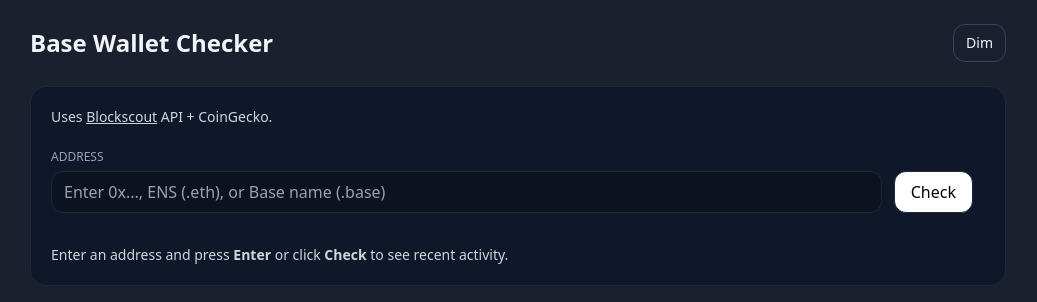
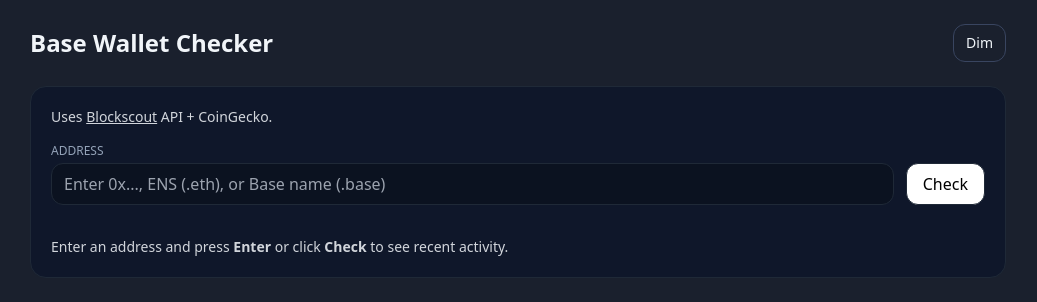
Before and after one commit to Joebakid/BaseWalletChecker, a Next.js app: page / in a window 1280 px wide. Shown: the top 302 px of the page, without its empty margins (122-1159 px from the left). Built offline with nearby package versions, Linux system fonts and the light colour scheme.

Commit message:
align the address properly

```diff
--- a/components/BaseWalletChecker.tsx
+++ b/components/BaseWalletChecker.tsx
@@ -370,11 +370,16 @@ export default function BaseWalletChecker() {
           API + CoinGecko.
         </p>
 
-        <div className="mt-4 grid gap-3 sm:grid-cols-[1fr_auto_auto] items-end">
-          <label className="block">
-            <span className="text-xs uppercase text-gray-400">Address</span>
+<div className="mt-4">
+  <label className="block text-xs uppercase text-gray-400 mb-1">
+    Address
+  </label>
+
+  <div className="flex gap-3 items-center">
+    {/* Input + resolved */}
+    <div className="flex-1">
       <input
-              className="mt-1 w-full rounded-xl border border-gray-800 bg-gray-900 px-3 py-2 outline-none focus:outline-none focus:ring-0"
+        className="w-full rounded-xl border border-gray-800 bg-gray-900 px-3 py-2 outline-none focus:outline-none focus:ring-0"
         placeholder="Enter 0x..., ENS (.eth), or Base name (.base)"
         value={addr}
         onChange={(e) => setAddr(e.target.value)}
@@ -385,28 +390,34 @@ export default function BaseWalletChecker() {
           }
         }}
       />
-            {/* Resolved preview */}
-            {resolvedAddr && resolvedAddr.toLowerCase() !== addr.trim().toLowerCase() && (
-              <div className="mt-1 text-xs text-gray-400">
-                Resolved: <span className="text-gray-200">{resolvedAddr}</span>
+
     </div>
-            )}
-          </label>
 
+
+
+    {/* Button stays aligned with search bar */}
     <button
       onClick={fetchAll}
       disabled={loading}
-            className="rounded-xl border border-gray-800 bg-white text-black px-4 py-2 disabled:opacity-60"
+      className="h-[42px] rounded-xl border border-gray-800 bg-white text-black px-4 py-2 disabled:opacity-60"
     >
       {loading ? "Checking..." : "Check"}
     </button>
 
-          {!!usdPrice && (
-            <div className="text-right text-sm text-gray-300">
-              BASE price: ${fmt(usdPrice, 4)}
+  </div>
+
+
+        {resolvedAddr &&
+        resolvedAddr.toLowerCase() !== addr.trim().toLowerCase() && (
+          <div className="mt-1 text-xs text-gray-400">
+            Resolved:{" "}
+            <span className="text-gray-200 break-all">{resolvedAddr}</span>
           </div>
         )}
 </div>
+
+
+
 
         {error && (
           <div className="mt-4 rounded-2xl border border-red-800 bg-red-950/40 p-3 text-red-300">
```
Lines whose indentation alone changed are shown as unchanged.
